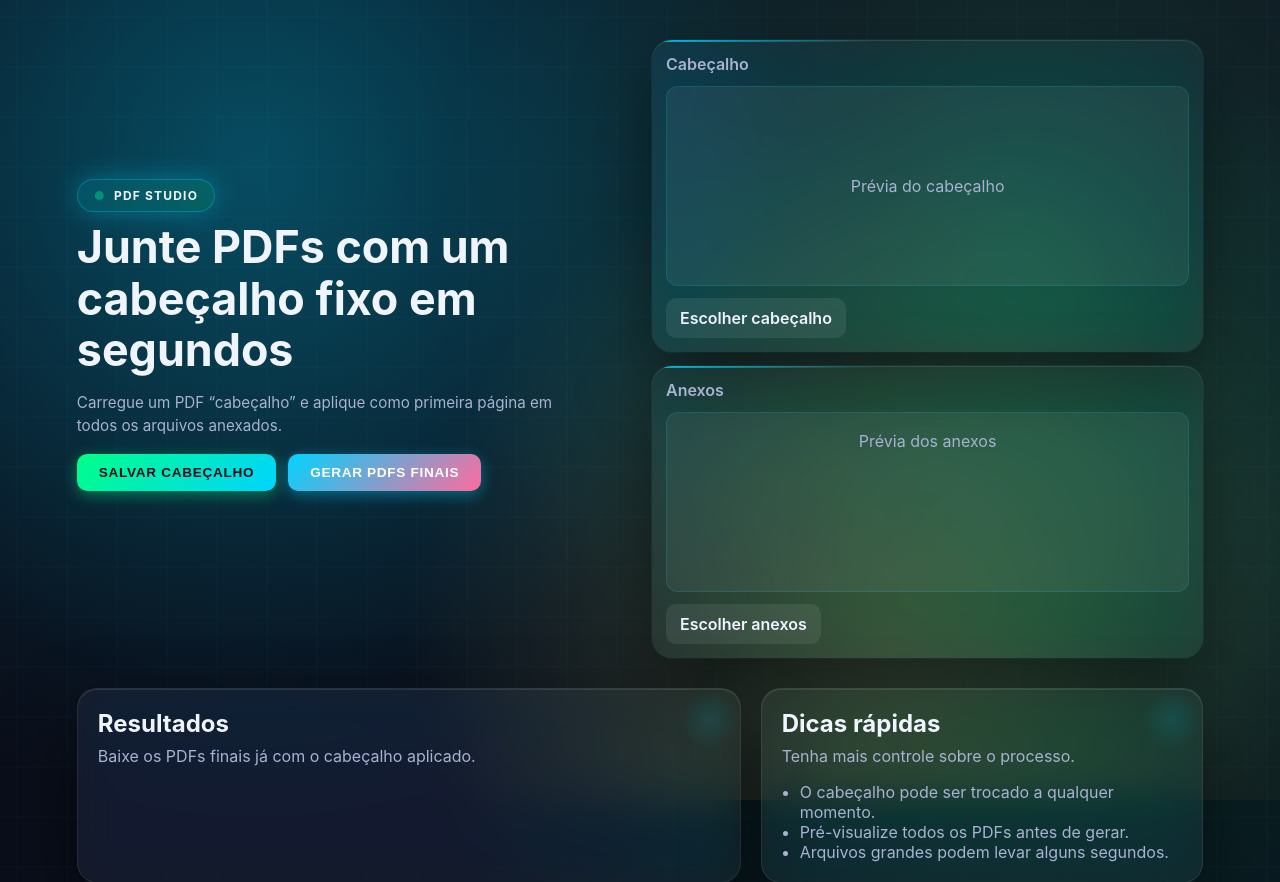
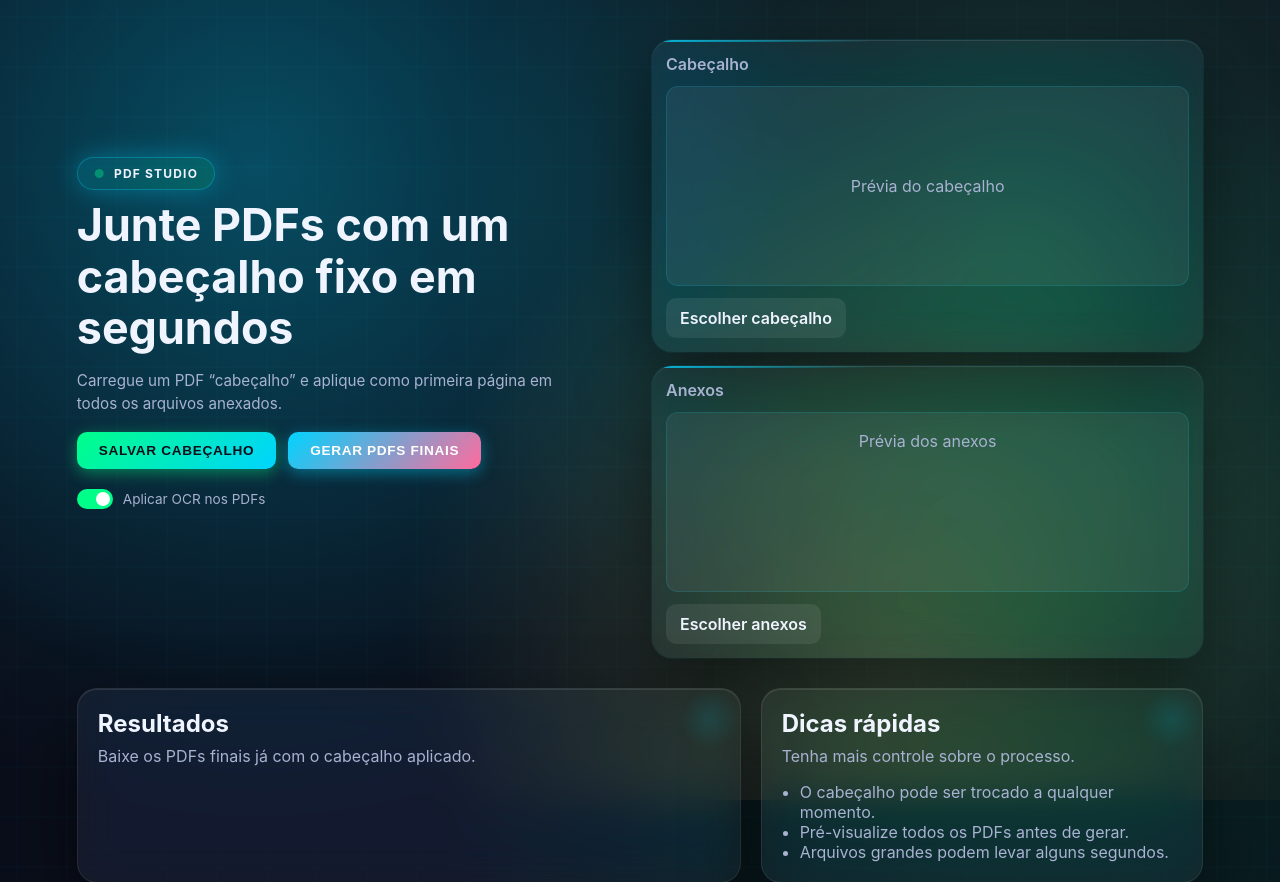
Before and after one commit to CristianoPirolli/studioPDF, a Flask app: page / in a window 1280 px wide. Shown: the top 882 px of the page. Run offline with Flask 3, Linux system fonts and the light colour scheme.

Commit message:
feat: toggle OCR pela interface

```diff
--- a/app/routes.py
+++ b/app/routes.py
@@ -237,7 +237,7 @@ def merge_pdfs():
 
     header_path = _fixed_path()
     session_dir = _session_dir()
-    ocr_enabled = current_app.config.get("OCR_ENABLED", False)
+    ocr_enabled = request.form.get("ocr_enabled", "false") == "true"
     ocr_langs = current_app.config.get("OCR_LANGS", "por")
 
     _set_progress(job_id, status="processing", total=len(file_infos), done=0, current="", files=[], errors=early_errors)
--- a/app/static/app.js
+++ b/app/static/app.js
@@ -6,6 +6,7 @@ const results = document.getElementById("results");
 const statusEl = document.getElementById("status");
 const btnSaveHeader = document.getElementById("btn-save-header");
 const btnMerge = document.getElementById("btn-merge");
+const ocrCheckbox = document.getElementById("ocr-checkbox");
 
 let headerDirty = false;
 let headerSaved = false;
@@ -252,6 +253,7 @@ async function mergePdfs() {
 
   const formData = new FormData();
   Array.from(files).forEach((file) => formData.append("attachments", file));
+  formData.append("ocr_enabled", ocrCheckbox.checked ? "true" : "false");
 
   btnMerge.disabled = true;
   setStatus("Enviando arquivos...");
--- a/app/static/styles.css
+++ b/app/static/styles.css
@@ -463,6 +463,50 @@ body {
   font-weight: 600;
 }
 
+.ocr-toggle {
+  display: inline-flex;
+  align-items: center;
+  gap: 10px;
+  cursor: pointer;
+  font-size: 0.85rem;
+  color: var(--muted);
+  margin-top: 12px;
+  user-select: none;
+}
+
+.ocr-toggle input {
+  display: none;
+}
+
+.ocr-toggle-track {
+  width: 36px;
+  height: 20px;
+  background: rgba(255, 255, 255, 0.15);
+  border-radius: 99px;
+  position: relative;
+  transition: background 0.2s;
+  flex-shrink: 0;
+}
+
+.ocr-toggle input:checked + .ocr-toggle-track {
+  background: var(--primary);
+}
+
+.ocr-toggle-thumb {
+  position: absolute;
+  top: 3px;
+  left: 3px;
+  width: 14px;
+  height: 14px;
+  background: #fff;
+  border-radius: 50%;
+  transition: transform 0.2s;
+}
+
+.ocr-toggle input:checked + .ocr-toggle-track .ocr-toggle-thumb {
+  transform: translateX(16px);
+}
+
 .hidden {
   display: none !important;
 }
--- a/app/templates/index.html
+++ b/app/templates/index.html
@@ -17,6 +17,11 @@
         <button class="btn primary" id="btn-save-header" type="button">Salvar cabeçalho</button>
         <button class="btn accent" id="btn-merge" type="button">Gerar PDFs finais</button>
       </div>
+      <label class="ocr-toggle">
+        <input type="checkbox" id="ocr-checkbox" checked />
+        <span class="ocr-toggle-track"><span class="ocr-toggle-thumb"></span></span>
+        Aplicar OCR nos PDFs
+      </label>
       <div class="status" id="status"></div>
     </div>
     <div class="hero-visual">
```
